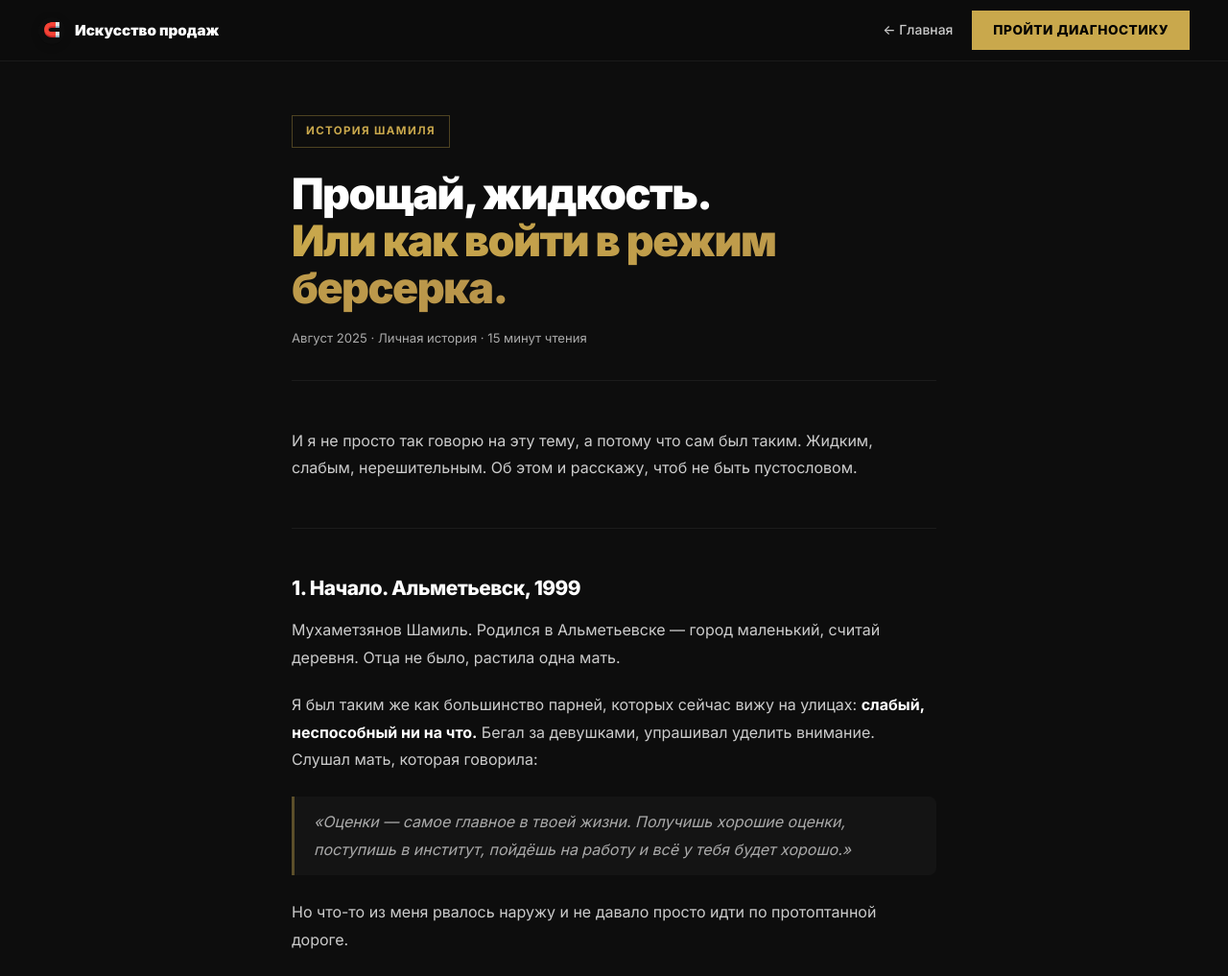
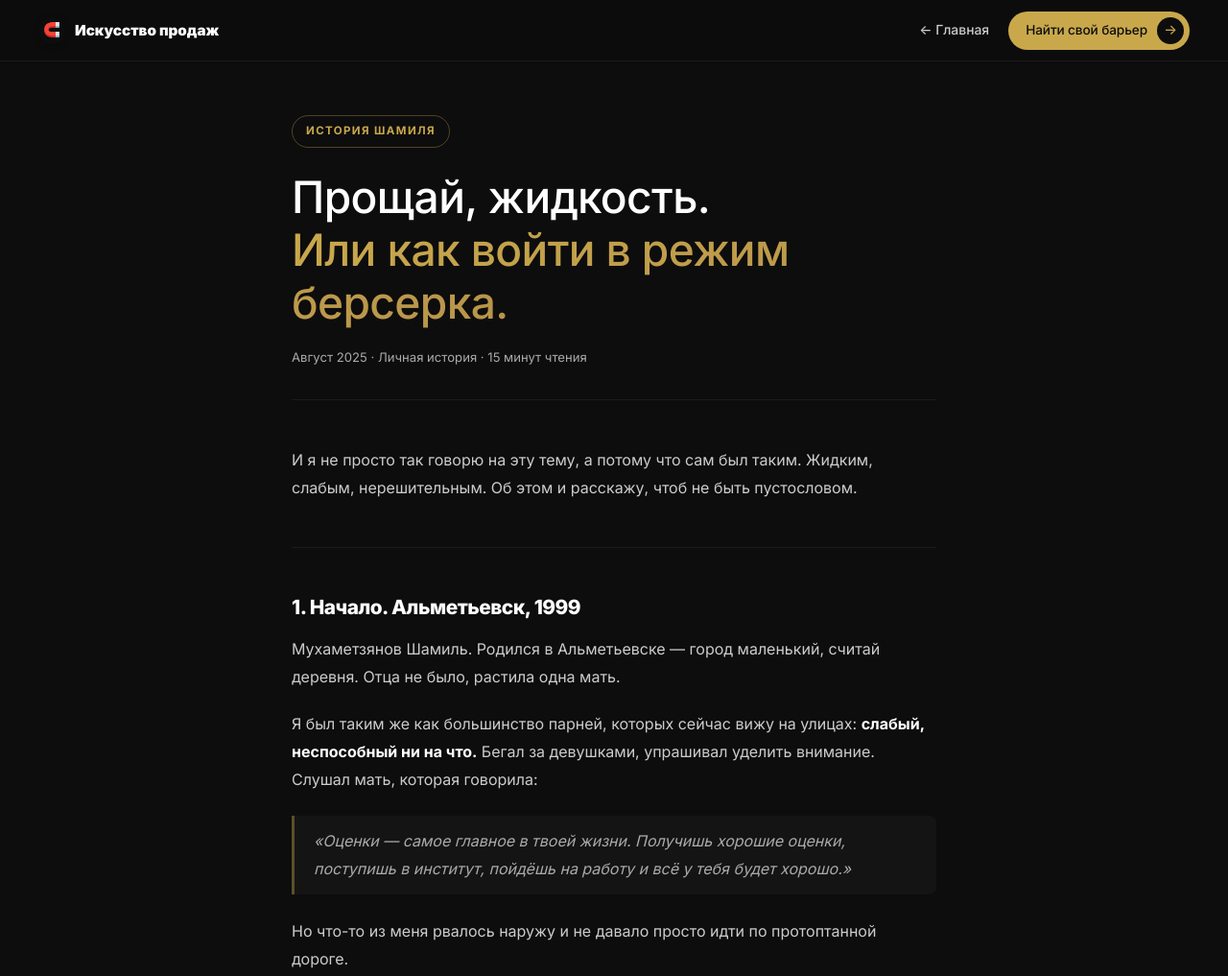
Before and after one commit to vodasolenaya/shamil-project, a website: page story.html in a window 1280 px wide. Shown: the top 1017 px of the page at 96% size. Drawn offline with Linux system fonts and the light colour scheme.

Commit message:
story.html: единый стиль — nav-cta pill+arrow, .btn-primary в конце статьи pill+arrow, заголовок weight 500, label-pill

```diff
--- a/story.html
+++ b/story.html
@@ -63,11 +63,21 @@
     }
     .nav-back:hover { color: var(--text); }
     .nav-cta {
-      background: var(--gold); color: #000;
-      padding: 9px 22px; border-radius: 0;
-      font-weight: 800; font-size: .85rem; text-decoration: none;
-      letter-spacing: .5px; text-transform: uppercase;
+      display: inline-flex; align-items: center; gap: 10px;
+      background: #C9A84C; color: #0d0d0d;
+      padding: 6px 6px 6px 18px; border-radius: 100px;
+      font-weight: 500; font-size: .85rem; text-decoration: none;
+      transition: opacity .2s;
+      letter-spacing: -.1px;
     }
+    .nav-cta-arrow {
+      display: inline-flex; align-items: center; justify-content: center;
+      width: 28px; height: 28px; border-radius: 50%;
+      background: #0d0d0d; color: #C9A84C;
+      font-size: .9rem; transition: transform .2s; flex-shrink: 0;
+    }
+    .nav-cta:hover { opacity: .92; }
+    .nav-cta:hover .nav-cta-arrow { transform: translateX(2px); }
     @media(max-width:680px){ nav { padding: 0 20px; } .nav-back { display: none; } }
     @media(max-width:480px){ .nav-cta { display: none; } }
 
@@ -82,14 +92,14 @@
       font-size: .72rem; font-weight: 700; letter-spacing: .12em;
       text-transform: uppercase; color: var(--gold);
       border: 1px solid rgba(201,168,76,.35);
-      padding: 6px 14px; border-radius: 0;
+      padding: 6px 14px; border-radius: 100px;
       margin-bottom: 24px;
     }
 
     .article-title {
-      font-size: clamp(1.8rem, 4vw, 2.8rem);
-      font-weight: 900; letter-spacing: -1.5px;
-      line-height: 1.1; margin-bottom: 16px;
+      font-size: clamp(1.9rem, 3.6vw, 3rem);
+      font-weight: 500; letter-spacing: -.6px;
+      line-height: 1.2; margin-bottom: 18px;
     }
     .article-title em {
       font-style: normal;
@@ -148,14 +158,21 @@
     .article-cta h3 { font-size: 1.2rem; font-weight: 800; margin-bottom: 8px; }
     .article-cta p { color: var(--text2); font-size: .9rem; margin-bottom: 24px; }
     .btn-primary {
-      display: inline-flex; align-items: center; gap: 10px;
-      background: var(--gold); color: #000;
-      font-weight: 700; font-size: .95rem;
-      padding: 14px 32px; border-radius: 0; text-decoration: none;
-      font-weight: 800; letter-spacing: .5px; text-transform: uppercase;
-      transition: transform .2s, box-shadow .2s;
+      display: inline-flex; align-items: center; gap: 12px;
+      background: #C9A84C; color: #0d0d0d;
+      padding: 9px 9px 9px 24px; border-radius: 100px;
+      font-size: .98rem; font-weight: 500; text-decoration: none;
+      letter-spacing: -.1px; transition: opacity .15s;
+      border: none; cursor: pointer;
     }
-    .btn-primary:hover { transform: translateY(-2px); box-shadow: 0 8px 32px rgba(201,168,76,.3); }
+    .btn-primary:hover { opacity: .92; }
+    .btn-primary-arrow {
+      display: inline-flex; align-items: center; justify-content: center;
+      width: 36px; height: 36px; border-radius: 50%;
+      background: #0d0d0d; color: #C9A84C; font-size: 1rem;
+      transition: transform .2s; flex-shrink: 0;
+    }
+    .btn-primary:hover .btn-primary-arrow { transform: translateX(2px); }
   </style>
 </head>
 <body>
@@ -167,7 +184,10 @@
   </a>
   <div class="nav-right">
     <a href="/" class="nav-back">← Главная</a>
-    <a href="/diagnostic.html" class="nav-cta">Пройти диагностику</a>
+    <a href="/diagnostic.html" class="nav-cta">
+        <span>Найти свой барьер</span>
+        <span class="nav-cta-arrow">→</span>
+      </a>
   </div>
 </nav>
 
@@ -319,7 +339,7 @@
     <div class="article-cta">
       <h3>Хочешь найти свой барьер?</h3>
       <p>Шамиль читает ответы лично и говорит конкретно — что держит тебя на текущем доходе.</p>
-      <a href="/diagnostic.html" class="btn-primary">Пройти диагностику бесплатно →</a>
+      <a href="/diagnostic.html" class="btn-primary"><span>Найти свой барьер</span><span class="btn-primary-arrow">→</span></a>
     </div>
 
   </div>
```
